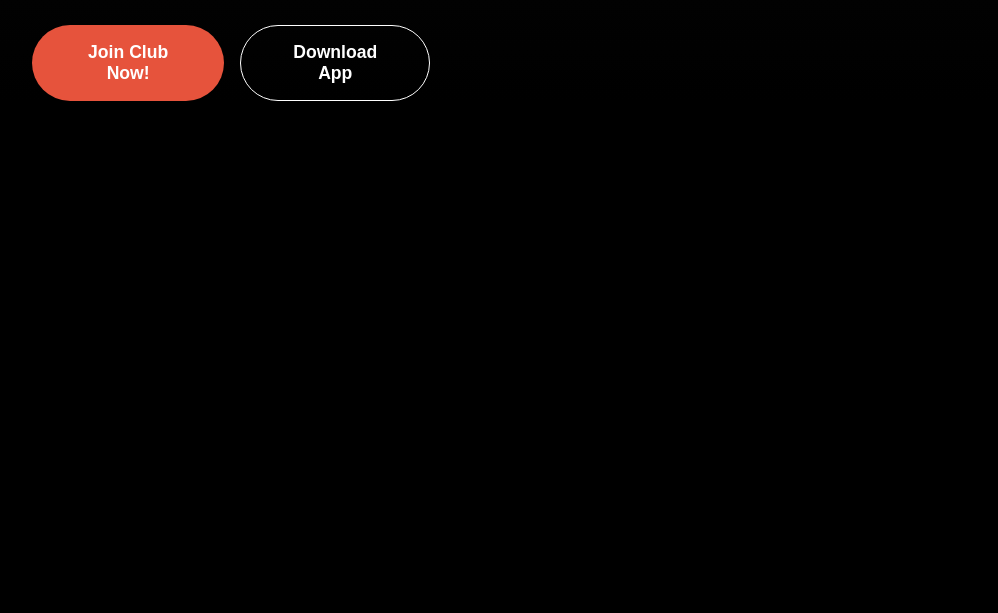
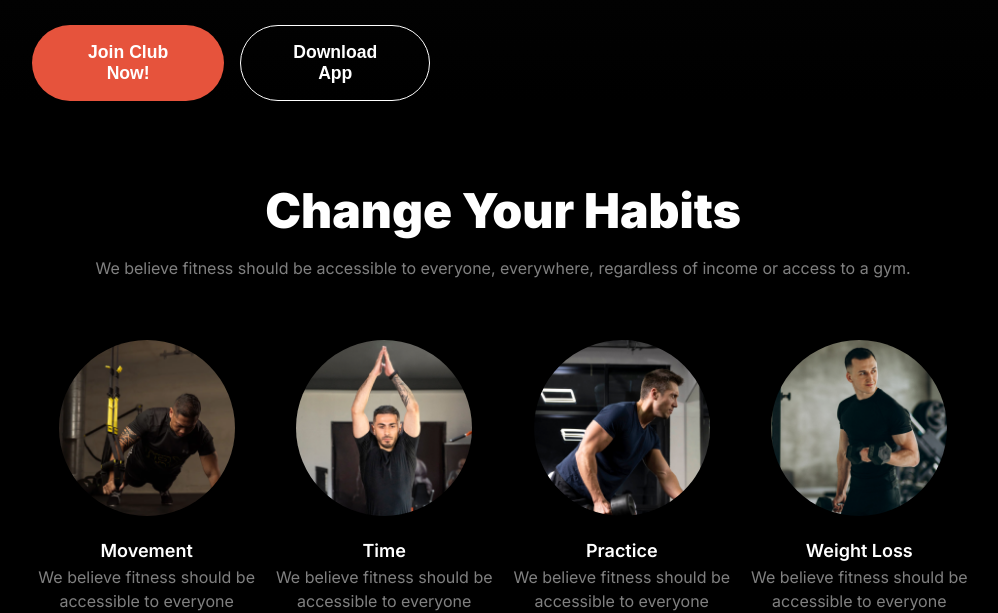
Before and after one commit to shovan-642/assignment-02, a plain HTML site: page index.html in a window 1280 px wide. Shown: the part 788-1401 px from the top of the page, without its empty margins (137-1135 px from the left). Before the commit the page ends 889 px from the top, so only its background shows below. Drawn offline with Linux system fonts and the light colour scheme; a web font is replaced by a local one.

Commit message:
habit section completed

```diff
--- a/index.html
+++ b/index.html
@@ -53,8 +53,40 @@
             </div>
         </div>
     </header>
-    <main>
+    <main class="width-73">
+        <section>
+            <div class="section-title text-align-center">
+                <h3 class="title">Change Your Habits</h3>
+                <p class="paragraph-style-01">We believe fitness should be accessible to everyone, everywhere, regardless of income or access to a gym.</p>
+            </div>
 
+            <div class="habit_area">
+                <div class="single_habit d-flex">
+                    <img src="images/image 3.png" alt="">
+                    <h5>Movement</h5>
+                    <p class="paragraph-style-01 text-align-center">We believe fitness should be accessible to everyone</p>
+                </div>
+
+
+                <div class="single_habit d-flex">
+                    <img src="images/image 2.png" alt="">
+                    <h5>Time</h5>
+                    <p class="paragraph-style-01 text-align-center">We believe fitness should be accessible to everyone</p>
+                </div>
+
+                <div class="single_habit d-flex">
+                    <img src="images/image 4.png" alt="">
+                    <h5>Practice</h5>
+                    <p class="paragraph-style-01 text-align-center">We believe fitness should be accessible to everyone</p>
+                </div>
+
+                <div class="single_habit d-flex">
+                    <img src="images/image 5.png" alt="">
+                    <h5>Weight Loss</h5>
+                    <p class="paragraph-style-01 text-align-center">We believe fitness should be accessible to everyone</p>
+                </div>
+            </div>
+        </section>
     </main>
     <footer>
 
--- a/styles/style.css
+++ b/styles/style.css
@@ -1,5 +1,8 @@
 @import url('https://fonts.googleapis.com/css2?family=Inter:ital,opsz,wght@0,14..32,100..900;1,14..32,100..900&display=swap');
 @import url('https://fonts.cdnfonts.com/css/miama');
+h1,h2,h3,h4,h5,h6, p{
+  margin: 0;
+}
 
 body{
   margin: 0;
@@ -43,6 +46,7 @@ body{
   font-weight: 400;
   line-height: 1.5rem;
   color: rgba(255,255, 255,0.5);
+  margin-top: 1rem;
 }
 
 .text-align-left{
@@ -50,6 +54,17 @@ body{
 }
 .text-align-center{
   text-align: center;
+}
+
+.title{
+  font-size: 3rem;
+  font-weight: 900;
+
+}
+
+.section-title{
+  margin-top: 5rem;
+  margin-bottom: 3.75rem;
 }
 
 .btn-primary{
@@ -144,7 +159,6 @@ header{
   font-size: 2.5rem;
   font-weight: 900;
   color: rgba(255,255, 255,0.65);
-  margin: 0;
 }
 
 .banner-image{
@@ -160,7 +174,7 @@ header{
 
 .box-01{
   width: 8.5rem;
-  margin-top: -423px;
+  margin-top: -475px;
   margin-left: 200px;
 }
 
@@ -168,18 +182,16 @@ header{
   align-items: center;
   gap: 8px;
   width: 10rem;
-  margin-top: 108px;
-  margin-left: -100px;
+  margin-top: 135px;
+  margin-left: -125px;
 }
 
 .box-01 p{
   font-size: 0.8rem;
-  margin: 0;
   font-weight: 400;
 }
 
 .box-02 h4{
-  margin: 0;
   font-size: 1.5rem;
   color: #FAFAF9;
   font-weight: 900;
@@ -189,7 +201,31 @@ header{
   color: rgba(239,237, 232,0.65);
   font-size: 1rem;
   font-weight: 400;
-  margin: 0;
 
 
 }
+
+.habit_area{
+  display: grid;
+  grid-template-columns: repeat(4, 1fr);
+  gap: 0.5rem;
+}
+
+.single_habit{
+  flex-direction: column;
+  align-items: center;
+}
+.single_habit img{
+  border-radius: 500px;
+  width: 11rem;
+  height: 11rem;
+  margin-bottom: 1.5rem;
+}
+.single_habit h5{
+  font-size: 1.125rem;
+  font-weight: 600;
+}
+
+.single_habit>p{
+  margin-top: 0.25rem;
+}
```
